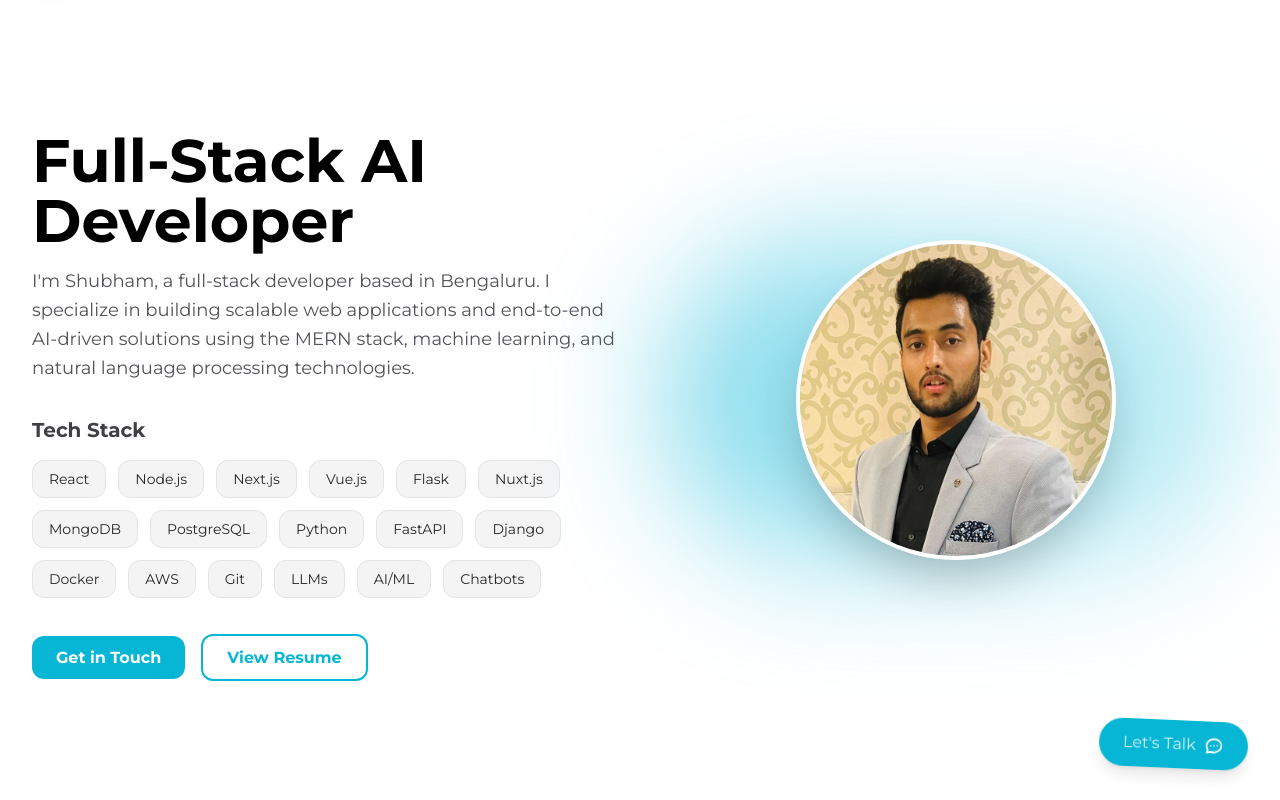
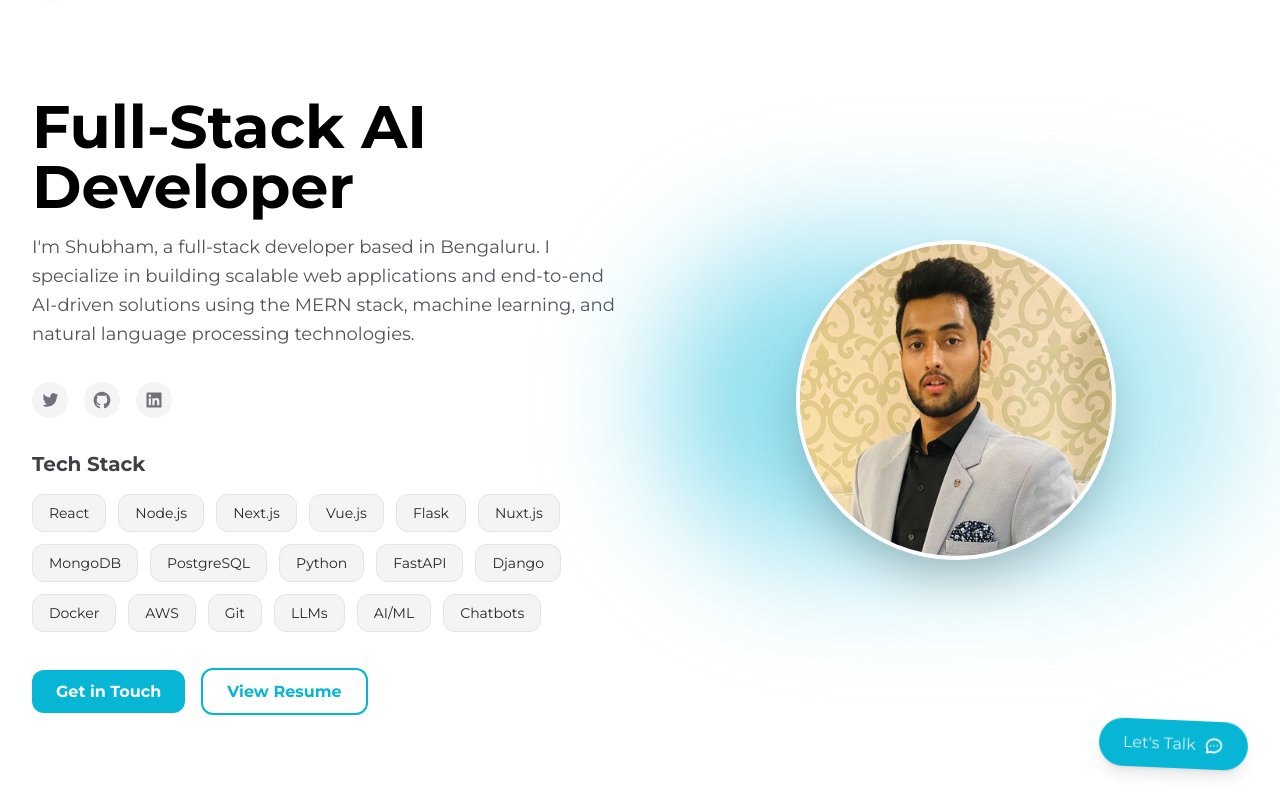
Before and after one commit to shubham-petwal/my_portfolio, a React (Vite) app: page / in a window 1280 px wide. Shown: the top 800 px of the page. Built offline with nearby package versions, Linux system fonts and the light colour scheme.

Commit message:
added social links

```diff
--- a/src/components/Pages/Home.jsx
+++ b/src/components/Pages/Home.jsx
@@ -93,6 +93,70 @@ const Home = () => {
                 I'm Shubham, a full-stack developer based in Bengaluru. I specialize in building scalable web applications
                 and end-to-end AI-driven solutions using the MERN stack, machine learning, and natural language processing technologies.
               </motion.p>
+
+              {/* Social Media Icons */}
+              <motion.div
+                className="flex gap-4 pt-4"
+                variants={textReveal}
+                initial="initial"
+                animate="animate"
+                custom={2}
+              >
+                <motion.a
+                  href="https://x.com/Shubham9951200"
+                  target="_blank"
+                  rel="noopener noreferrer"
+                  className="group p-2 rounded-full bg-zinc-100 dark:bg-zinc-800 hover:bg-zinc-200 dark:hover:bg-zinc-700 transition-all duration-300"
+                  whileHover={{ scale: 1.1 }}
+                  whileTap={{ scale: 0.95 }}
+                >
+                  <svg
+                    viewBox="0 0 24 24"
+                    aria-hidden="true"
+                    className="h-5 w-5 fill-zinc-500 transition group-hover:fill-cyan-500 dark:fill-zinc-400 dark:group-hover:fill-red-500"
+                  >
+                    <path d="M20.055 7.983c.011.174.011.347.011.523 0 5.338-3.92 11.494-11.09 11.494v-.003A10.755 10.755 0 0 1 3 18.186c.308.038.618.057.928.058a7.655 7.655 0 0 0 4.841-1.733c-1.668-.032-3.13-1.16-3.642-2.805a3.753 3.753 0 0 0 1.76-.07C5.07 13.256 3.76 11.6 3.76 9.676v-.05a3.77 3.77 0 0 0 1.77.505C3.816 8.945 3.288 6.583 4.322 4.737c1.98 2.524 4.9 4.058 8.034 4.22a4.137 4.137 0 0 1 1.128-3.86A3.807 3.807 0 0 1 19 5.274a7.657 7.657 0 0 0 2.475-.98c-.29.934-.9 1.729-1.713 2.233A7.54 7.54 0 0 0 22 5.89a8.084 8.084 0 0 1-1.945 2.093Z"></path>
+                  </svg>
+                </motion.a>
+
+                <motion.a
+                  href="https://github.com/shubham-petwal"
+                  target="_blank"
+                  rel="noopener noreferrer"
+                  className="group p-2 rounded-full bg-zinc-100 dark:bg-zinc-800 hover:bg-zinc-200 dark:hover:bg-zinc-700 transition-all duration-300"
+                  whileHover={{ scale: 1.1 }}
+                  whileTap={{ scale: 0.95 }}
+                >
+                  <svg
+                    viewBox="0 0 24 24"
+                    aria-hidden="true"
+                    className="h-5 w-5 fill-zinc-500 transition group-hover:fill-cyan-500 dark:fill-zinc-400 dark:group-hover:fill-red-500"
+                  >
+                    <path
+                      fillRule="evenodd"
+                      clipRule="evenodd"
+                      d="M12 2C6.475 2 2 6.588 2 12.253c0 4.537 2.862 8.369 6.838 9.727.5.09.687-.218.687-.487 0-.243-.013-1.05-.013-1.91C7 20.059 6.35 18.957 6.15 18.38c-.113-.295-.6-1.205-1.025-1.448-.35-.192-.85-.667-.013-.68.788-.012 1.35.744 1.538 1.051.9 1.551 2.338 1.116 2.912.846.088-.666.35-1.115.638-1.371-2.225-.256-4.55-1.14-4.55-5.062 0-1.115.387-2.038 1.025-2.756-.1-.256-.45-1.307.1-2.717 0 0 .837-.269 2.75 1.051.8-.23 1.65-.346 2.5-.346.85 0 1.7.115 2.5.346 1.912-1.333 2.75-1.05 2.75-1.05.55 1.409.2 2.46.1 2.716.637.718 1.025 1.628 1.025 2.756 0 3.934-2.337 4.806-4.562 5.062.362.32.675.936.675 1.897 0 1.371-.013 2.473-.013 2.82 0 .268.188.589.688.486a10.039 10.039 0 0 0 4.932-3.74A10.447 10.447 0 0 0 22 12.253C22 6.588 17.525 2 12 2Z"
+                    ></path>
+                  </svg>
+                </motion.a>
+
+                <motion.a
+                  href="https://www.linkedin.com/in/shubham-petwal/"
+                  target="_blank"
+                  rel="noopener noreferrer"
+                  className="group p-2 rounded-full bg-zinc-100 dark:bg-zinc-800 hover:bg-zinc-200 dark:hover:bg-zinc-700 transition-all duration-300"
+                  whileHover={{ scale: 1.1 }}
+                  whileTap={{ scale: 0.95 }}
+                >
+                  <svg
+                    viewBox="0 0 24 24"
+                    aria-hidden="true"
+                    className="h-5 w-5 fill-zinc-500 transition group-hover:fill-cyan-500 dark:fill-zinc-400 dark:group-hover:fill-red-500"
+                  >
+                    <path d="M18.335 18.339H15.67v-4.177c0-.996-.02-2.278-1.39-2.278-1.389 0-1.601 1.084-1.601 2.205v4.25h-2.666V9.75h2.56v1.17h.035c.358-.674 1.228-1.387 2.528-1.387 2.7 0 3.2 1.778 3.2 4.091v4.715zM7.003 8.575a1.546 1.546 0 01-1.548-1.549 1.548 1.548 0 111.547 1.549zm1.336 9.764H5.666V9.75H8.34v8.589zM19.67 3H4.329C3.593 3 3 3.58 3 4.297v15.406C3 20.42 3.594 21 4.328 21h15.338C20.4 21 21 20.42 21 19.703V4.297C21 3.58 20.4 3 19.666 3h.003z"></path>
+                  </svg>
+                </motion.a>
+              </motion.div>
             </motion.div>
 
             {/* Tech Stack with staggered animation */}
```
